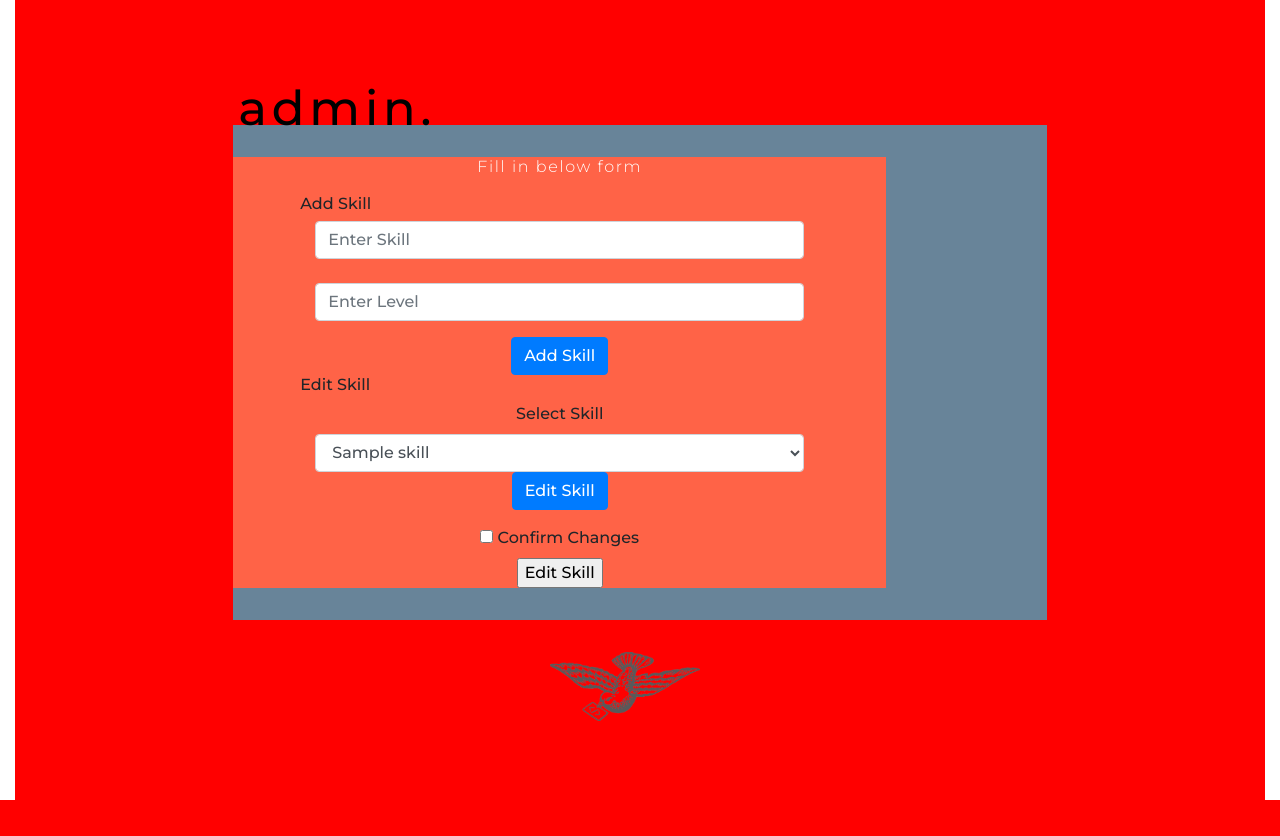
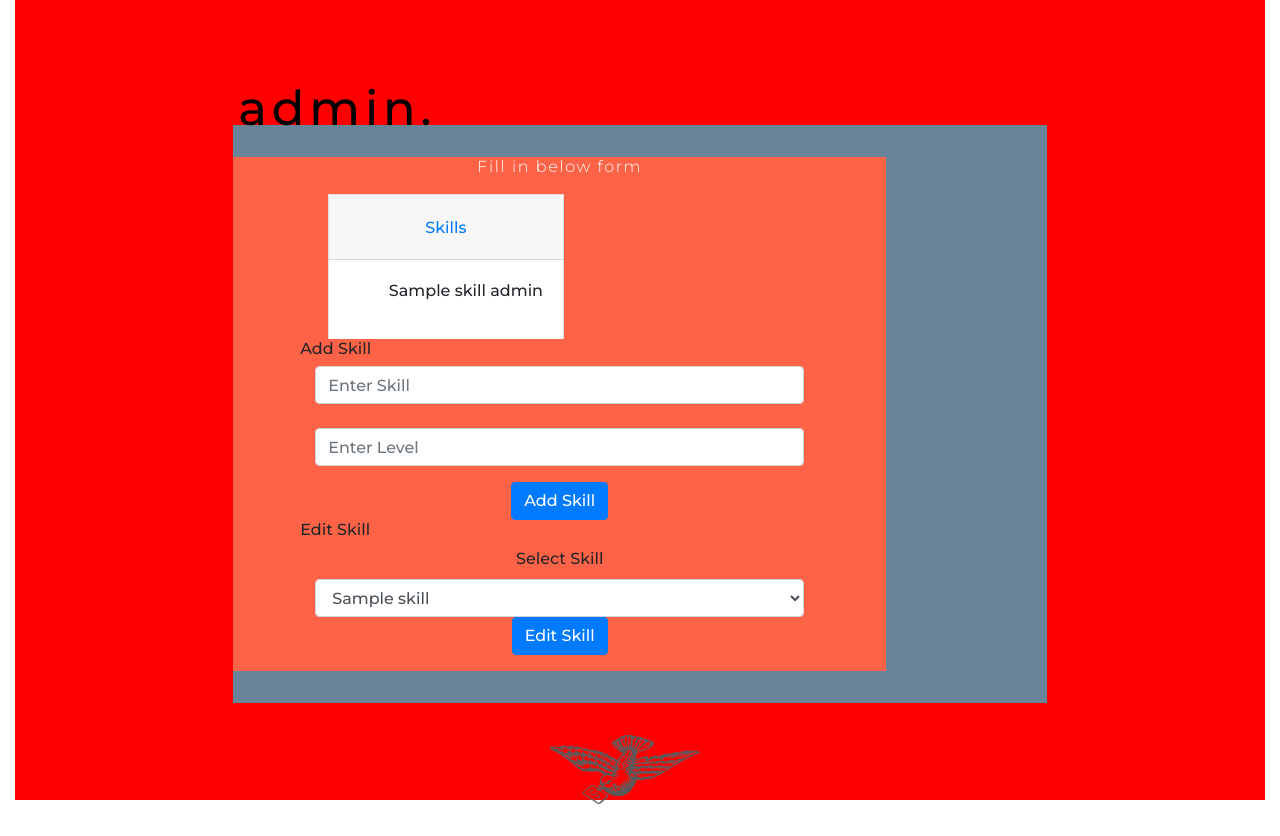
Before and after one commit to GarySimons/Gary_Simons, a Flask app: page /admin in a window 1280 px wide. Shown: the part 74-910 px from the top of the page. Before the commit the page ends 874 px from the top, so only its background shows below. Run offline with Flask 2, Linux system fonts and the light colour scheme; a database or web service that is not in the repository returns one stand-in record (values such as "Sample title"); some libraries are stand-ins or nearby versions.

Commit message:
Rethinking Admin page as not good UI, and not working how I want

```diff
--- a/templates/admin.html
+++ b/templates/admin.html
@@ -17,7 +17,7 @@
                     <p class="admintext">Fill in below form</p>
                 </div>
             </div>
-<!--
+
           <div class="row col-sm-12 col-md-8  justify-content-center">
                 <div class="accordion" id="accordionExample">
                 <div class="card">
@@ -40,7 +40,7 @@
 
             </div>
             </div>
--->
+
 
 <!--Add Skills Form-->
             <div class="row justify-content-center">
@@ -67,14 +67,15 @@
                         </select>
                         <button type="submit" class="btn btn-primary">Edit Skill</button>
                     </div>
+<!--
                     <div>
                         <form action="/action_page.php">
                             <input type="checkbox" id="editskill" name="editskill" value="">
                             <label for="vehicle1"> Confirm Changes</label><br>
-                            <input type="submit" value="Edit Skill">
+                            <input type="submit" value="Confirmed">
                         </form>
                     </div>
-<!--
+
                     <div class="form-group">
                         <input type="text" class="form-control" id="skillx" name="skillx" placeholder="Enter Skill">
                     </div>
```
